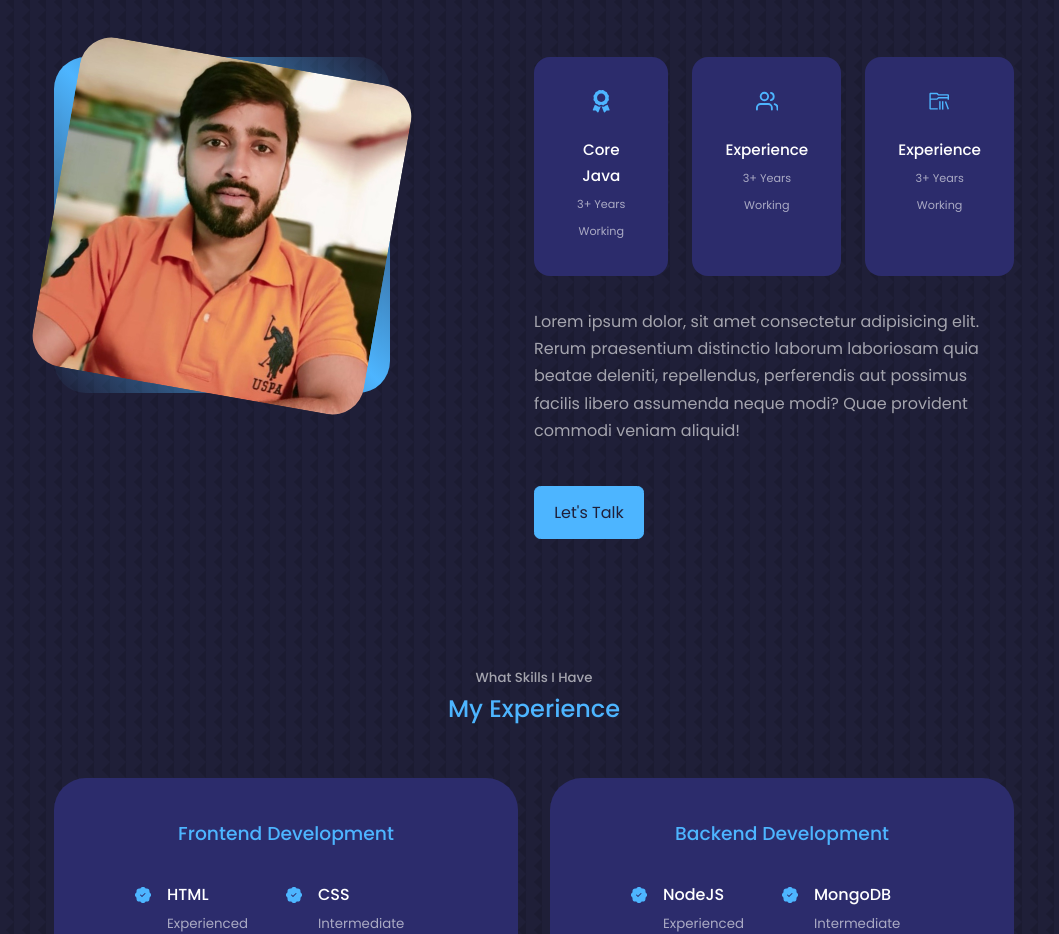
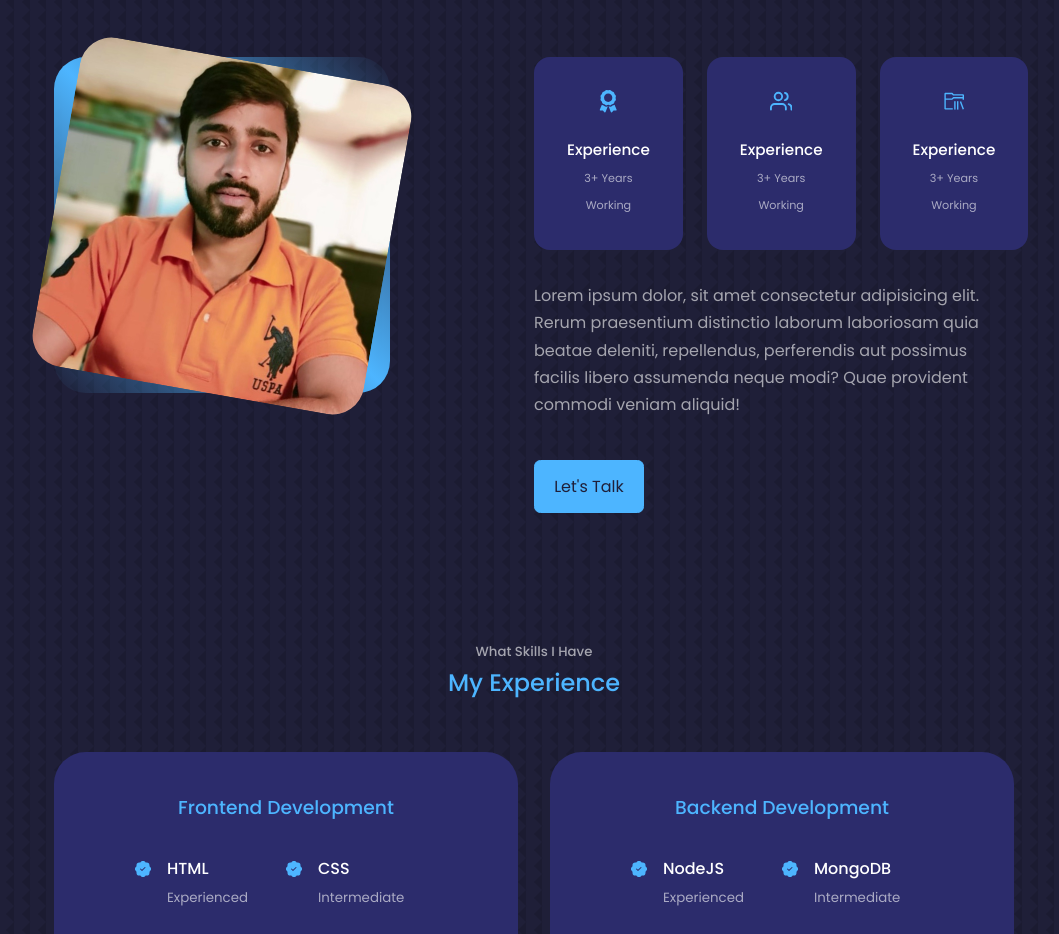
Before and after one commit to iamvijaykr/PersonalProfile, a React (Create React App) app: page / in a window 1280 px wide. Shown: the part 982-1916 px from the top of the page, without its empty margins (106-1165 px from the left). Built offline with nearby package versions, Linux system fonts and the light colour scheme.

Commit message:
Add Image, Experience

```diff
--- a/src/components/about/About.jsx
+++ b/src/components/about/About.jsx
@@ -20,7 +20,7 @@ const About = () => {
           <div className="about__cards">
             <article className='about__card'>
               <FaAward className='about__icon' />
-              <h5>Core Java</h5>
+              <h5>Experience</h5>
               <small>3+ Years Working</small>
             </article>
 
```
